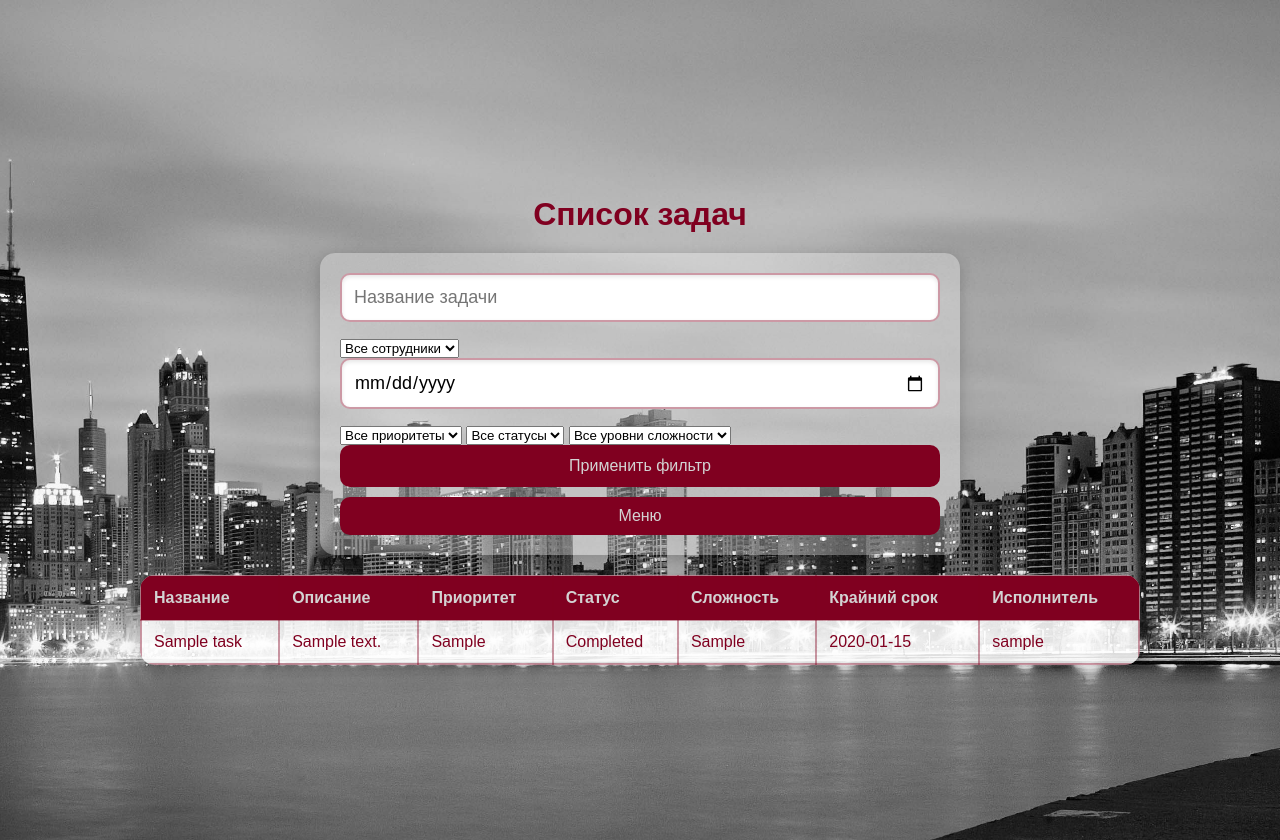
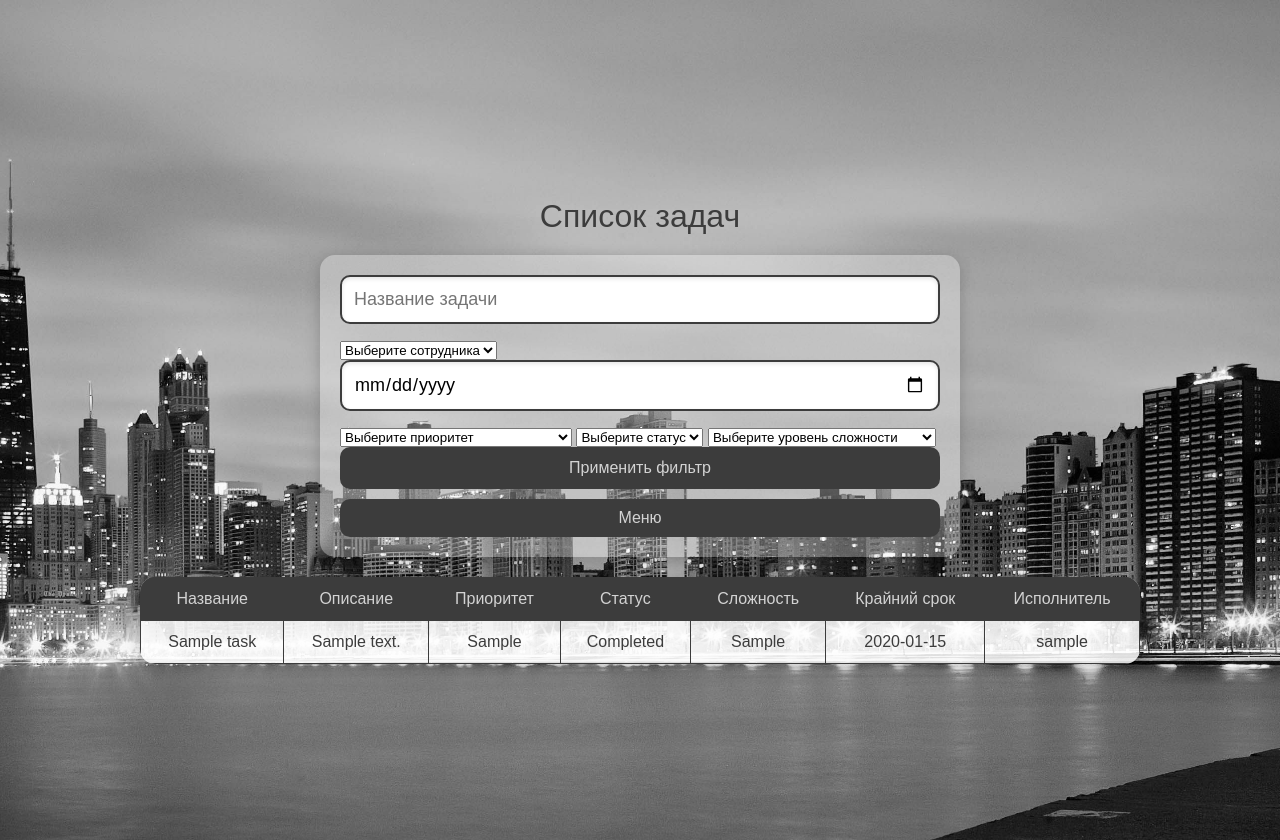
Before and after one commit to aleksandrvolostnov/KPI-New, a Flask app: page /tasks in a window 1280 px wide. Run offline with Flask 3, Linux system fonts and the light colour scheme; a user stored in the database is signed in; tables that the repository leaves empty hold one stand-in row (values such as "Sample post"); parts of the project's set-up code (start-up, migrations or seed data) failed here and were passed over; some libraries are stand-ins or nearby versions.

Commit message:
tasks.html

```diff
--- a/templates/tasks.html
+++ b/templates/tasks.html
@@ -15,7 +15,7 @@
             background-size: cover;
             background-position: center;
             font-family: 'Century Gothic', sans-serif;
-            color: #800020;
+            color: #3C3C3C;
             margin: 0;
             padding: 0;
         }
@@ -33,6 +33,8 @@
             margin-bottom: 20px;
             font-size: 32px;
             text-align: center;
+            font-family: 'Century Gothic', sans-serif; /* Применяем шрифт Century Gothic */
+            font-weight: normal;
         }
 
         .filter-form {
@@ -43,6 +45,7 @@
             box-shadow: 0 4px 15px rgba(0, 0, 0, 0.2);
             width: 100%;
             max-width: 600px;
+            font-weight: normal;
         }
 
         /* Стили для элементов input и select */
@@ -53,17 +56,18 @@
             padding: 12px;
             color: black;
             margin-bottom: 17px;
-            border: 2px solid rgba(128, 0, 32, 0.4);
+            border: 2px solid #3C3C3C;
             border-radius: 10px;
             font-family: 'Century Gothic', sans-serif;
             font-size: 18px;
             box-shadow: inset 0 2px 4px rgba(0, 0, 0, 0.1);
             transition: border-color 0.3s ease, box-shadow 0.3s ease;
             box-sizing: border-box;
+            font-weight: normal;
         }
 
         .filter-form button {
-            background-color: #800020;
+            background-color: #3C3C3C;
             color: lightgray;
             padding: 12px 20px;
             border: none;
@@ -80,27 +84,33 @@
             border-collapse: collapse;
             background-color: rgba(255, 255, 255, 0.7);
             border-radius: 15px;
+            border-color: #3C3C3C;
             overflow: hidden;
             box-shadow: 0 4px 15px rgba(0, 0, 0, 0.2);
             max-width: 1000px;
+            font-weight: normal;
+            text-align: center;
         }
 
         th, td {
             padding: 12px;
-            border: 2px solid rgba(128, 0, 32, 0.4);
-            text-align: left;
+            border: 1px solid #3C3C3C;
+            text-align: center;
             font-size: 16px;
         }
 
         th {
-            background-color: #800020;
+            background-color: #3C3C3C;
             color: lightgray;
-            font-weight: bold;
+            font-weight: normal;
             font-size: 1em;
+            text-align: center;
         }
 
         td {
             background-color: rgba(255, 255, 255, 0.5);
+            border-color: #3C3C3C;
+            text-align: center;
         }
 
         tr:hover td {
@@ -109,7 +119,7 @@
 
         /* Кнопка перехода на дэшборд */
         .dashboard-link {
-            background-color: #800020;
+            background-color: #3C3C3C;
             color: lightgray;
             padding: 10px 15px;
             border: none;
@@ -126,7 +136,7 @@
         }
 
         .dashboard-link:hover {
-            background-color: #66001A;
+            background-color: #1C1C1C;
             text-decoration: underline;
         }
 
@@ -145,7 +155,7 @@
                 <input type="text" name="title" placeholder="Название задачи" value="{{ request.form.get('title') or '' }}">
 
                 <select name="assigned_to" id="assigned_to">
-                    <option value="">Все сотрудники</option>
+                    <option value="">Выберите сотрудника</option>
                     {% for user in users %}
                     <option value="{{ user.id }}" {% if request.form.get('assigned_to') == user.id %}selected{% endif %}>
                     {{ user.username }}
@@ -156,24 +166,24 @@
                 <input type="date" name="due_date" placeholder="Крайний срок" value="{{ request.form.get('due_date') }}">
 
                 <select name="priority" id="priority">
-                    <option value="">Все приоритеты</option>
-                    <option value="Низкий" {% if request.form.get('priority') == 'Низкий' %}selected{% endif %}>Низкий</option>
-                    <option value="Средний" {% if request.form.get('priority') == 'Средний' %}selected{% endif %}>Средний</option>
-                    <option value="Высокий" {% if request.form.get('priority') == 'Высокий' %}selected{% endif %}>Высокий</option>
+                    <option value="">Выберите приоритет</option>
+                    <option value="Низкий" {% if request.form.get('priority') == 'Низкий' %}selected{% endif %}>Низкий приоритет (не срочный)</option>
+                    <option value="Средний" {% if request.form.get('priority') == 'Средний' %}selected{% endif %}>Средний приоритет (важный)</option>
+                    <option value="Высокий" {% if request.form.get('priority') == 'Высокий' %}selected{% endif %}>Высокий приоритет (критический)</option>
                 </select>
 
                 <select name="status" id="status">
-                    <option value="">Все статусы</option>
+                    <option value="">Выберите статус</option>
                     <option value="In Progress" {% if request.form.get('status') == 'In Progress' %}selected{% endif %}>В процессе</option>
                     <option value="Completed" {% if request.form.get('status') == 'Completed' %}selected{% endif %}>Завершена</option>
                     <option value="Просрочено" {% if request.form.get('status') == 'Просрочено' %}selected{% endif %}>Просрочено</option>
                 </select>
 
                 <select name="difficulty" id="difficulty">
-                    <option value="">Все уровни сложности</option>
-                    <option value="1" {% if request.form.get('difficulty') == '1' %}selected{% endif %}>Легко</option>
-                    <option value="2" {% if request.form.get('difficulty') == '2' %}selected{% endif %}>Средне</option>
-                    <option value="3" {% if request.form.get('difficulty') == '3' %}selected{% endif %}>Сложно</option>
+                    <option value="">Выберите уровень сложности</option>
+                    <option value="1" {% if request.form.get('difficulty') == '1' %}selected{% endif %}>Краткосрочные (до 2 часов)</option>
+                    <option value="2" {% if request.form.get('difficulty') == '2' %}selected{% endif %}>Среднесрочные (от 2 до 8 часов)</option>
+                    <option value="3" {% if request.form.get('difficulty') == '3' %}selected{% endif %}>Долгосрочные (более 8 часов)</option>
                 </select>
 
                 <button type="submit" class="button">Применить фильтр</button>
```
